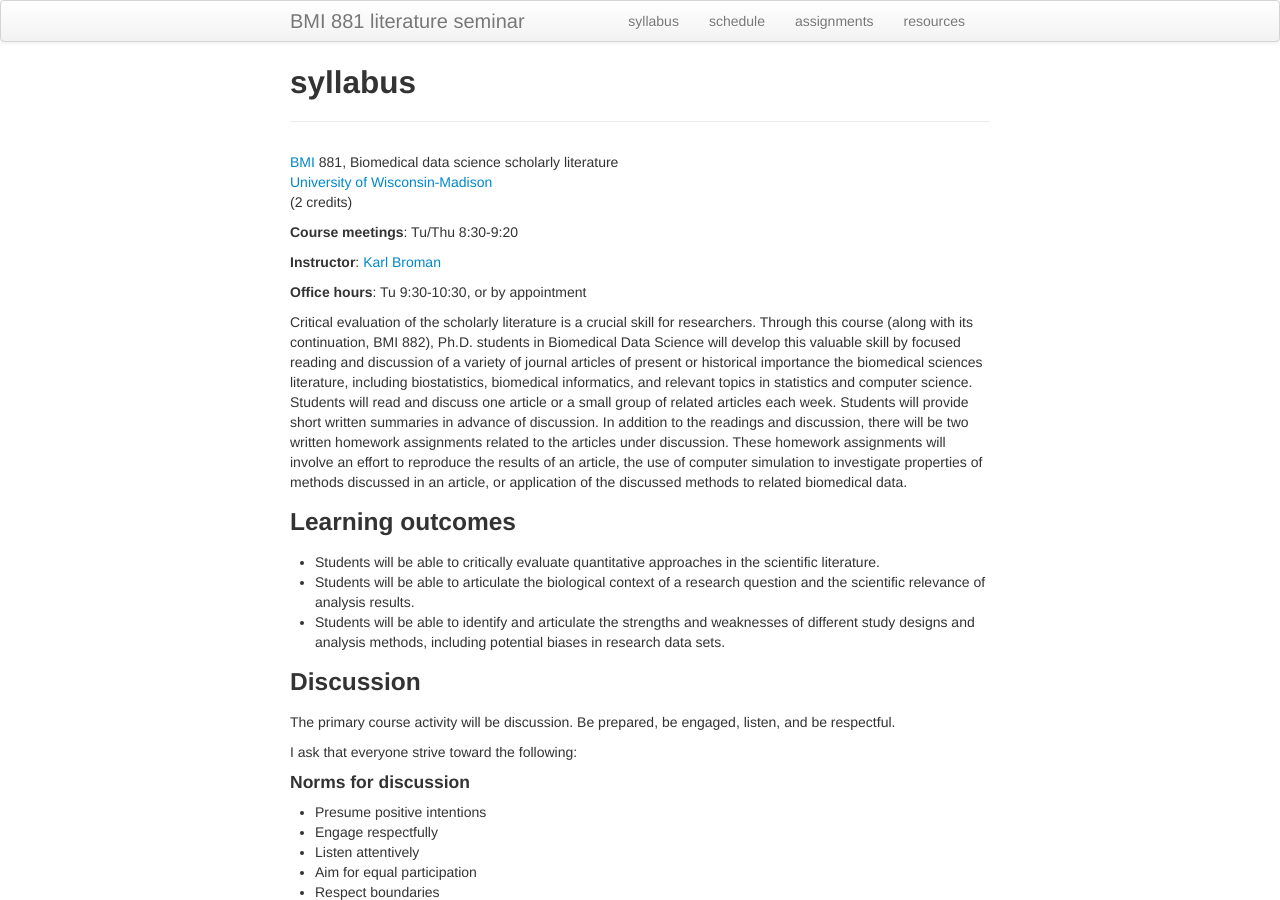
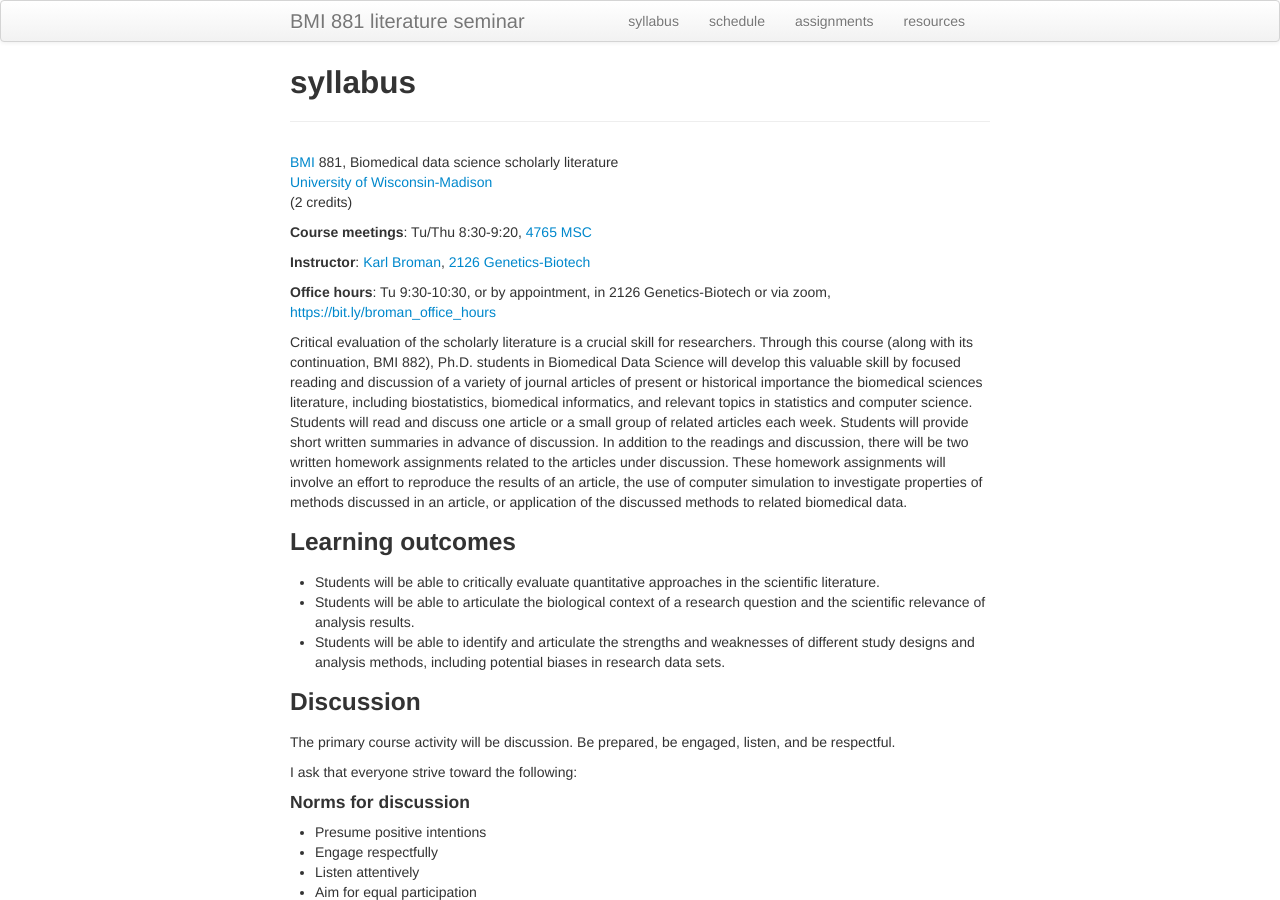
Before and after one commit to kbroman/BMI881_fall2022, a Jekyll site: the page built from syllabus.md, in a window 1280 px wide and 900 px high. Built offline with Jekyll 4.4.1, drawn with Linux system fonts in a browser that asks for light colours.

Commit message:
Add more details to syllabus

```diff
--- a/syllabus.md
+++ b/syllabus.md
@@ -8,12 +8,12 @@ description: Syllabus for BMI 881, Biomedical data science scholarly literature
 [University of Wisconsin-Madison](https://wisc.edu) <br/>
 (2 credits)
 
-**Course meetings**: Tu/Thu 8:30-9:20
+**Course meetings**: Tu/Thu 8:30-9:20, [4765 MSC](https://map.wisc.edu/s/x2g30uqo)
 
+**Instructor**: [Karl Broman](https://kbroman.org), [2126 Genetics-Biotech](https://map.wisc.edu/s/5gyvnffv)
 
-**Instructor**: [Karl Broman](https://kbroman.org)
-
-**Office hours**: Tu 9:30-10:30, or by appointment
+**Office hours**: Tu 9:30-10:30, or by appointment, in 2126
+Genetics-Biotech or via zoom, <https://bit.ly/broman_office_hours>
 
 Critical evaluation of the scholarly literature is a crucial skill for
 researchers. Through this course (along with its continuation, BMI
@@ -38,8 +38,6 @@ biomedical data.
 - Students will be able to critically evaluate quantitative approaches in the scientific literature.
 - Students will be able to articulate the biological context of a research question and the scientific relevance of analysis results.
 - Students will be able to identify and articulate the strengths and weaknesses of different study designs and analysis methods, including potential biases in research data sets.
-
-
 
 
 ### Discussion
```
Also changed, not shown: index.md (+2 -1 lines).
